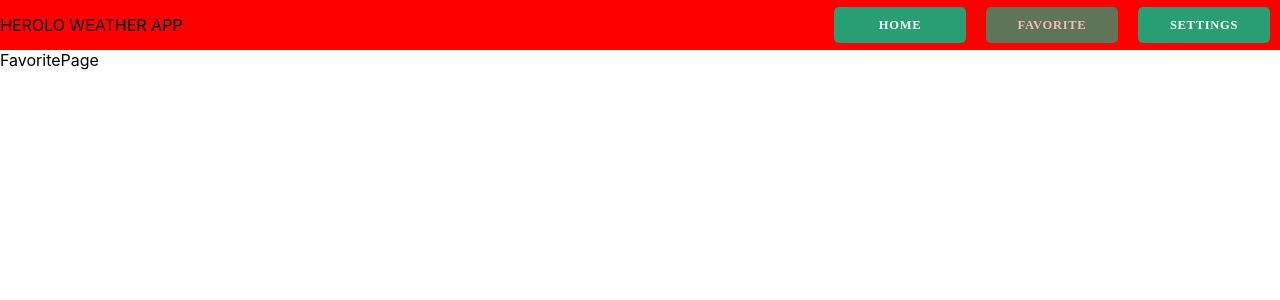
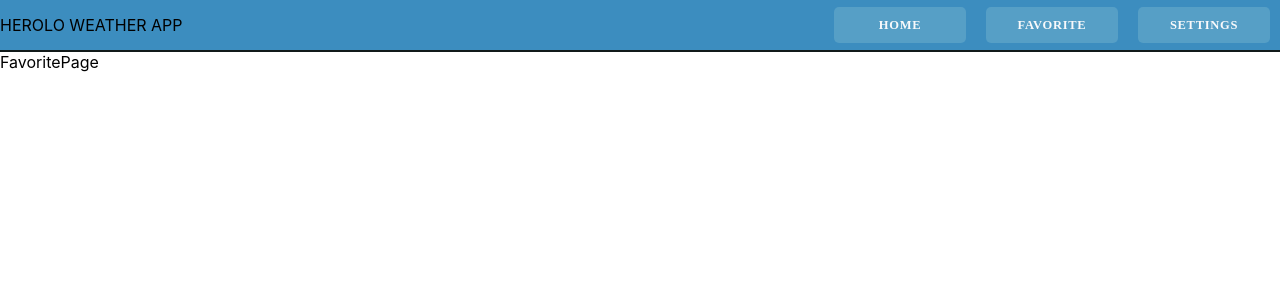
Before and after one commit to roee030/Roee-Angel-09-11-2021, a React (Create React App) app: page /favorite in a window 1280 px wide. Shown: the top 300 px of the page. Built offline with nearby package versions, Linux system fonts and the light colour scheme; a web font is replaced by a local one.

Commit message:
styling dark/light mode

```diff
--- a/src/pages/common/button/Button.jsx
+++ b/src/pages/common/button/Button.jsx
@@ -2,11 +2,17 @@ import React from 'react';
 import styles from './Button.module.scss';
 import PropTypes from 'prop-types';
 import clsx from 'clsx';
+import { useSelector } from 'react-redux';
 
 const Button = ({ children, onClick, className: classNameFromParent }) => {
+    const themeMode = useSelector(state => state.theme);
+
     return (
         <button
-            className={clsx(styles.root, classNameFromParent)}
+            className={clsx({
+                [styles.lightMode]: themeMode,
+                [styles.darkMode]: !themeMode,
+            }, styles.root)}
             onClick={onClick}
         >
             {children}
--- a/src/pages/common/button/Button.module.scss
+++ b/src/pages/common/button/Button.module.scss
@@ -20,8 +20,6 @@
     @include children-margin-right(7px);
     @include text($isBold: true);
     border: unset;
-    background-color: $lightGreenPrimary;
-    color: $whitePrimary;
     border-radius: 5px;
     cursor: pointer;
     margin: 0 10px;
@@ -30,3 +28,11 @@
         opacity: $button-hover-opacity;
     }
 }
+.lightMode {
+    background-color: $blueSecondary;
+    color: $whitePrimary;
+}
+.darkMode {
+    background-color: $blackSecondary;
+    color: $whitePrimary;
+}
--- a/src/pages/layout/Forecast/DayForcast.jsx
+++ b/src/pages/layout/Forecast/DayForcast.jsx
@@ -3,7 +3,7 @@ import styles from './Forecast.module.scss';
 
 const DayForcast = () => {
     return (
-        <div className={styles.dayForcastRoot}>
+        <div className={styles.dayForcast}>
             mon
             38C
         </div>
--- a/src/pages/layout/Forecast/Forecast.jsx
+++ b/src/pages/layout/Forecast/Forecast.jsx
@@ -10,7 +10,7 @@ const Forecast = () => {
                 <div>favorite</div>
             </div>
             <div>Title</div>
-            <div className={styles.dayForcast}>
+            <div className={styles.dayForcastRoot}>
                 <DayForcast />
                 <DayForcast />
                 <DayForcast />
--- a/src/pages/layout/Forecast/Forecast.module.scss
+++ b/src/pages/layout/Forecast/Forecast.module.scss
@@ -4,6 +4,9 @@
     border: 1px solid black;
     display: flex;
     flex-direction: column;
+    justify-content: space-around;
+    height: 70vh;
+    margin-top: 15px;
 
     .dayForcast {
         display: flex;
@@ -21,5 +24,14 @@
     }
 }
 .dayForcastRoot {
-    border: 1px solid red;
+    flex-wrap: wrap;
+    display: flex;
+    justify-content: center;
+    .dayForcast {
+        border: 1px solid red;
+
+        // padding: 30px;
+        flex: 0 0 18%;
+        flex-wrap: wrap;
+    }
 }
--- a/src/pages/layout/Layout.jsx
+++ b/src/pages/layout/Layout.jsx
@@ -1,19 +1,13 @@
-import React, { useState } from 'react';
+import React, { useEffect } from 'react';
 import PageHeader from './page-header/PageHeader';
 import styles from './Layout.module.scss';
-import { useSelector, useDispatch } from 'react-redux';
+import { useSelector } from 'react-redux';
 import clsx from 'clsx';
 
 const Layout = ({ children, userDetails }) => {
-    const themeMode = useSelector(state => state.theme.theme);
-    console.log(themeMode);
-
+    const themeMode = useSelector(state => state.theme);
     return (
-        <div className={clsx({
-            [styles.root]: true,
-            [styles.darkMode]: !themeMode,
-            [styles.lightMode]: themeMode,
-        })}>
+        <div className={styles.root}>
             <div className={styles.pageWrapper}>
                 <PageHeader />
                 <div className={styles.pageContent}>
--- a/src/pages/layout/page-header/PageHeader.jsx
+++ b/src/pages/layout/page-header/PageHeader.jsx
@@ -5,6 +5,7 @@ import Button from 'pages/common/button/Button';
 import useBreakpoints from 'utils/hooks/useBreakpoints';
 import logo from 'assets/icons/herolo_logo.png';
 import { useLocation, useHistory } from 'react-router-dom';
+import { useSelector } from 'react-redux';
 import ROUTES from 'routes';
 import SettingMenu from './SettingMenu';
 
@@ -12,11 +13,15 @@ const PageHeader = () => {
     const { isMobileWidth } = useBreakpoints();
     const location = useLocation();
     const history = useHistory();
+    const themeMode = useSelector(state => state.theme);
 
     const [isSettingMenuOpen, setisSettingMenuOpen] = useState(false);
 
     return (
-        <div className={styles.root}>
+        <div className={clsx({
+            [styles.lightMode]: themeMode,
+            [styles.darkMode]: !themeMode,
+        }, styles.root)}>
             <div className={styles.headerRightSide}>
                 {isMobileWidth
                     ? <img className={styles.logo} src={logo} alt={'logo'} />
--- a/src/pages/layout/page-header/PageHeader.module.scss
+++ b/src/pages/layout/page-header/PageHeader.module.scss
@@ -1,11 +1,11 @@
-@import "../../../scss/theme";
+@import "scss/theme";
 
 .root {
     height: 50px;
     width: 100%;
     display: flex;
     justify-content: space-between;
-    background-color: red;
+    border-bottom: 2px solid $blackPrimary;
     align-items: center;
 
     .headerRightSide {
@@ -62,3 +62,10 @@
         }
     }
 }
+.lightMode {
+    background-color: $bluePrimary;
+}
+.darkMode {
+    background-color: $blackPrimary;
+    color: $whitePrimary;
+}
--- a/src/pages/layout/page-header/SettingMenu.jsx
+++ b/src/pages/layout/page-header/SettingMenu.jsx
@@ -6,7 +6,10 @@ import { styled } from '@mui/material/styles';
 import styles from './PageHeader.module.scss';
 import { useDispatch } from 'react-redux';
 import allActions from 'redux/actions';
+import { useSelector } from 'react-redux';
+import clsx from 'clsx';
 
+let themeMode;
 const AntSwitch = styled(Switch)(({ theme }) => ({
     width: 28,
     height: 16,
@@ -27,7 +30,7 @@ const AntSwitch = styled(Switch)(({ theme }) => ({
             color: '#fff',
             '& + .MuiSwitch-track': {
                 opacity: 1,
-                backgroundColor: theme.palette.mode === 'dark' ? '#177ddc' : '#1890ff',
+                backgroundColor: themeMode ? '#111a1a' : '#9b9ea9',
             },
         },
     },
@@ -44,26 +47,35 @@ const AntSwitch = styled(Switch)(({ theme }) => ({
         borderRadius: 16 / 2,
         opacity: 1,
         backgroundColor:
-            theme.palette.mode === 'dark' ? 'rgba(255,255,255,.35)' : 'rgba(0,0,0,.25)',
+            themeMode ? '#111a1a' : '#9b9ea9',
         boxSizing: 'border-box',
     },
 }));
+
 const SettingMenu = () => {
     const dispatch = useDispatch();
+    themeMode = useSelector(state => state.theme);
 
     return (
-        <div className={styles.menuRoot}>
+        <div className={clsx({
+            [styles.lightMode]: themeMode,
+            [styles.darkMode]: !themeMode,
+        }, styles.menuRoot)}>
             <span>Degree unit:</span>
             <Stack direction="row" spacing={1} alignItems="center">
                 <Typography>°C</Typography>
-                <AntSwitch onChange={(e) => console.log('change', e.target.checked)} defaultChecked inputProps={{ 'montserrat': 'ant design' }} />
+                <AntSwitch onChange={(e) => {
+                    dispatch(allActions.degreeActions(e.target.checked));
+                }} defaultChecked inputProps={{ 'montserrat': 'ant design' }} />
                 <Typography>°F</Typography>
             </Stack>
             <span>Dark Mode:</span>
             <Stack direction="row" spacing={1} alignItems="center">
+                <Typography>On</Typography>
+                <AntSwitch onChange={(e) => {
+                    dispatch(allActions.themeActions(e.target.checked));
+                }} defaultChecked inputProps={{ 'montserrat': 'ant design' }} />
                 <Typography>Off</Typography>
-                <AntSwitch onChange={(e) => dispatch(allActions.themeActions(e.target.checked ? true : false))} defaultChecked inputProps={{ 'montserrat': 'ant design' }} />
-                <Typography>On</Typography>
             </Stack>
         </div>
     );
--- a/src/scss/_colors.scss
+++ b/src/scss/_colors.scss
@@ -1,5 +1,8 @@
+$bluePrimary: #3c8dbf;
+$blueSecondary: #569fc6;
+
 $blackPrimary: #111a1a;
-$blackSecondary: #152626;
+$blackSecondary: #27304a;
 
 $darkGreyPrimary: #333a4d;
 $darkGreySecondary: #092222;
```
Also changed, not shown: src/pages/common/input/Input.jsx (+28 -0 lines).
